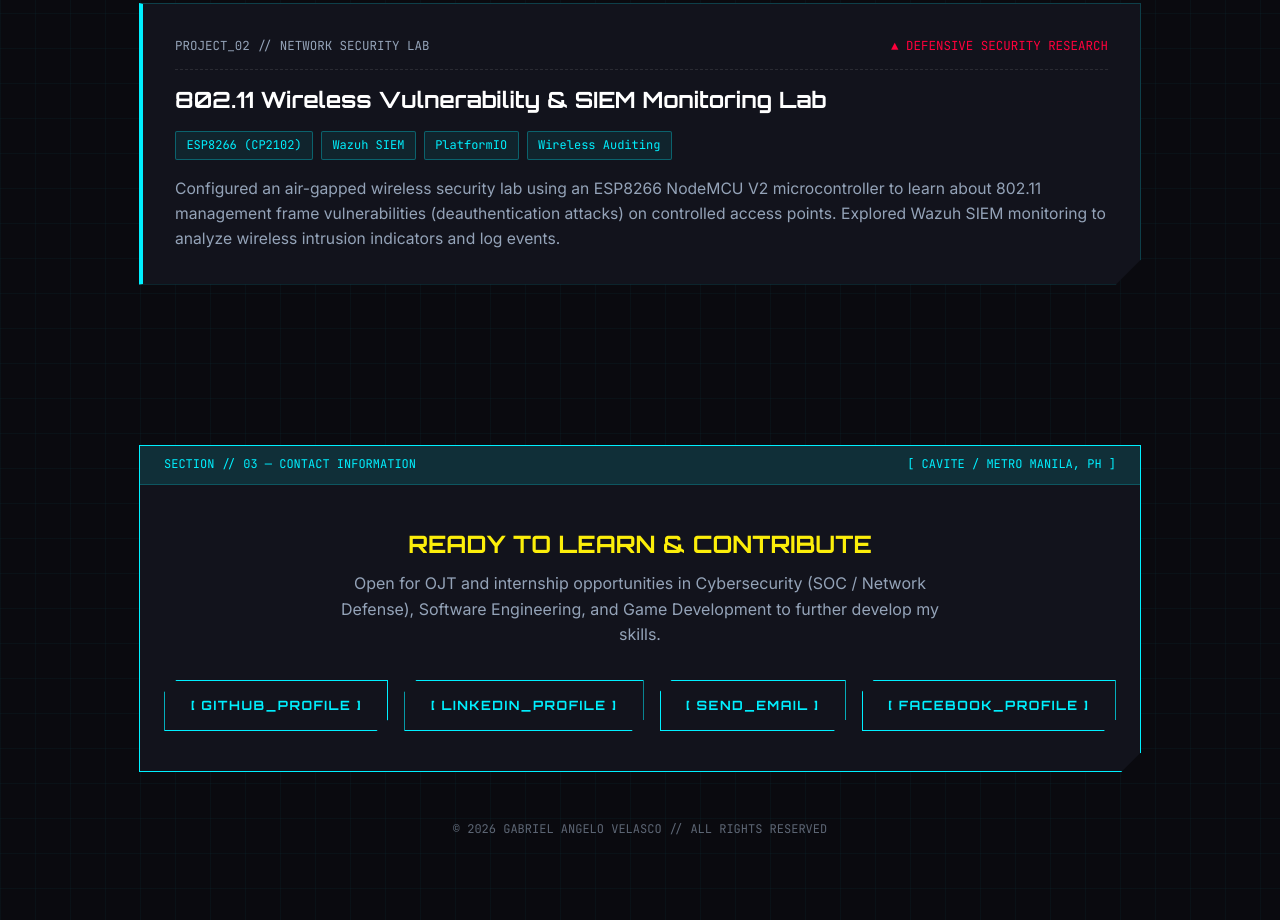
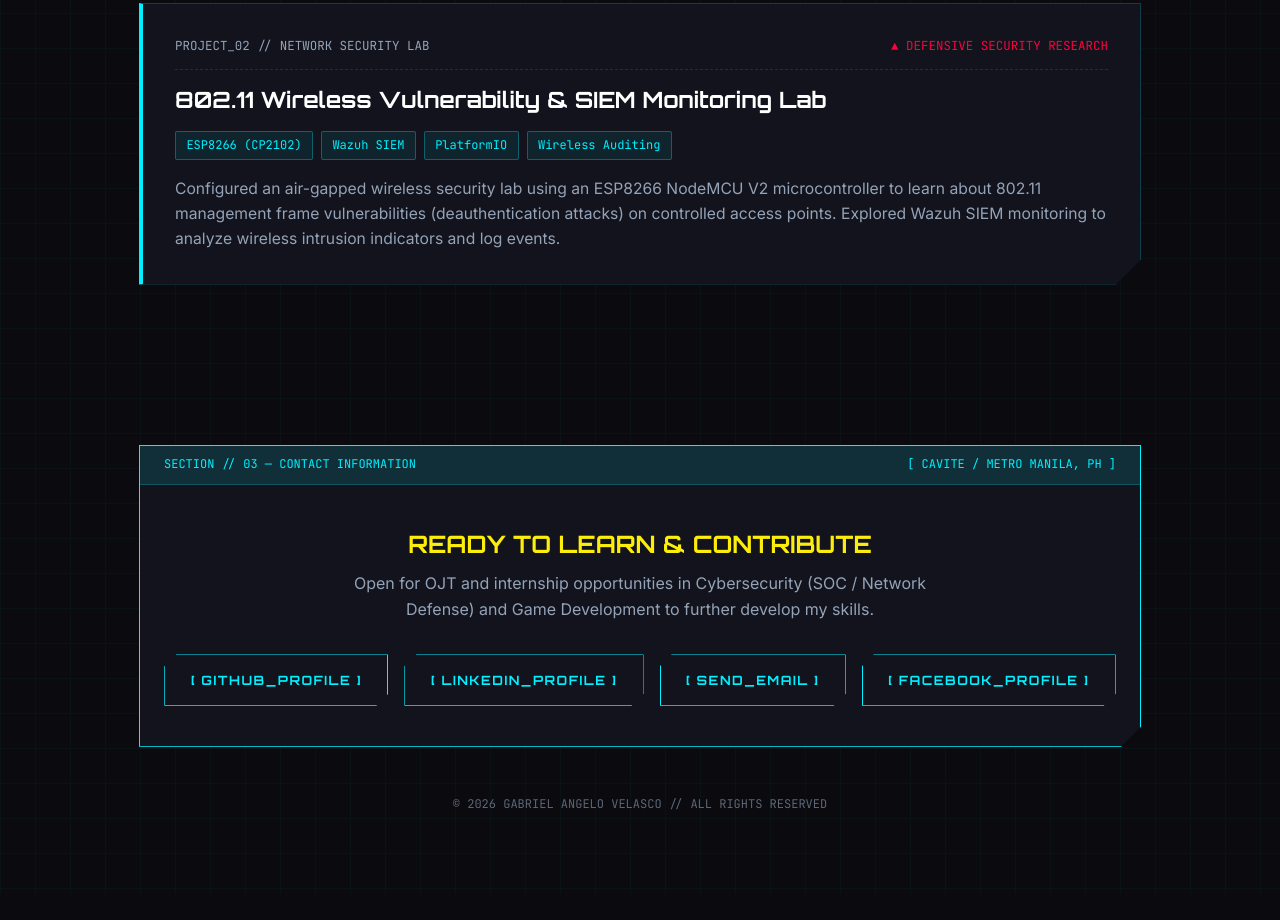
Before and after one commit to GabrielAngeloVelasco/GabrielAngeloVelasco.github.io, a plain HTML site: page index.html in a window 1280 px wide. Shown: the part 1877-2797 px from the top of the page. After the commit the page ends 2771 px from the top, so only its background shows below. Drawn offline with Linux system fonts and the light colour scheme.

Commit message:
Portfolio design and content v0.3

```diff
--- a/index.html
+++ b/index.html
@@ -157,11 +157,11 @@
                 </div>
                 <div class="terminal-body">
                     <h2>READY TO LEARN &amp; CONTRIBUTE</h2>
-                    <p>Open for OJT and internship opportunities in Cybersecurity (SOC / Network Defense), Software Engineering, and Game Development to further develop my skills.</p>
+                    <p>Open for OJT and internship opportunities in Cybersecurity (SOC / Network Defense) and Game Development to further develop my skills.</p>
                     <div class="contact-links">
                         <a href="https://github.com/GabrielAngeloVelasco" target="_blank" class="cyber-btn secondary">[ GITHUB_PROFILE ]</a>
                         <a href="https://www.linkedin.com/in/gabriel-angelo-velasco-82aa7444b" target="_blank" class="cyber-btn secondary">[ LINKEDIN_PROFILE ]</a>
-                        <a href="velasco.gabriel.angelo.057@gmail.com" class="cyber-btn secondary">[ SEND_EMAIL ]</a>
+                        <a href="mailto:velasco.gabriel.angelo.057@gmail.com" class="cyber-btn secondary">[ SEND_EMAIL ]</a>
                        <a href="https://www.facebook.com/lts.Vagabond" target="_blank" class="cyber-btn secondary">[ FACEBOOK_PROFILE ]</a>
                     </div>
                 </div>
--- a/script.js
+++ b/script.js
@@ -1,6 +1,6 @@
 document.addEventListener("DOMContentLoaded", () => {
     // 1. Cyberpunk Text Scramble Effect on Hover
-    const chars = "ABCDEFGHIJKLMNOPQRSTUVWXYZ0123456789@#$%&*";
+    const chars = "ABCDEFGHIJKLMNOPQRSTUVWXYZ0123456789@#$%&";
 
     document.querySelectorAll(".scramble-hover").forEach((el) => {
         el.dataset.original = el.innerText;
```
